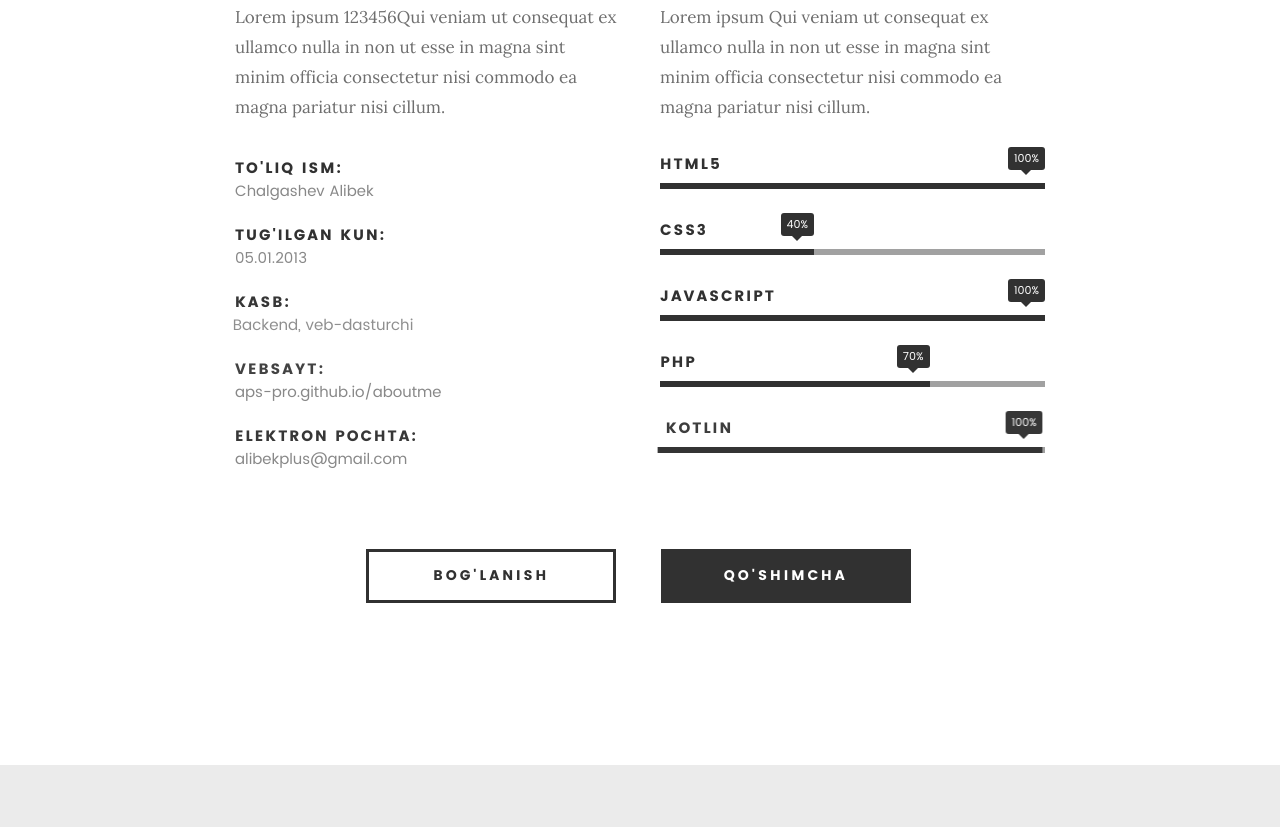
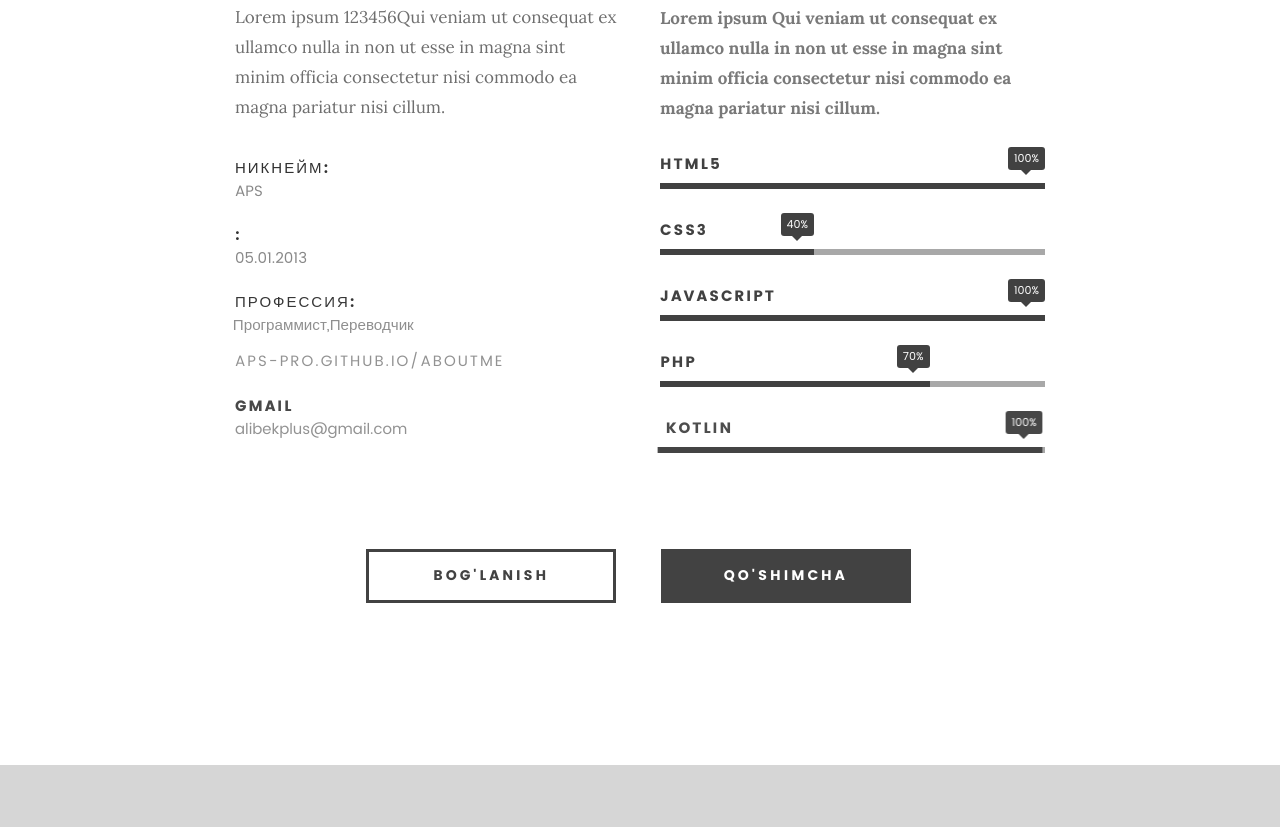
Before and after one commit to aps-pro/aboutme, a plain HTML site: page index.html in a window 1280 px wide. Shown: the part 1133-1960 px from the top of the page. Drawn offline with nearby package versions, Linux system fonts and the light colour scheme; animation ran at ten frames a second; files whose address does not match are found by name.

Commit message:
Update index.html

```diff
--- a/index.html
+++ b/index.html
@@ -7,7 +7,7 @@
    <!--- basic page needs
    ================================================== -->
    <meta charset="utf-8">
-	<title>Men Haqimda</title>
+	<title>APS</title>
 	<meta name="description" content="">
 	<meta name="author" content="">
 
@@ -130,23 +130,23 @@
 
    			<ul class="info-list">
    				<li>
-   					<strong data-aos="fade-left" data-aos-duration="2000" data-aos-delay="600">To'liq Ism:</strong>
-   					<span data-aos="zoom-out" data-aos-duration="2000" data-aos-delay="700">Chalgashev Alibek</span>
+   					<strong data-aos="fade-left" data-aos-duration="2000" data-aos-delay="600">Никнейм:</strong>
+   					<span data-aos="zoom-out" data-aos-duration="2000" data-aos-delay="700">APS</span>
    				</li>
    				<li>
-   					<strong data-aos="fade-left" data-aos-duration="2000" data-aos-delay="800">Tug'ilgan kun:</strong>
+   					<strong data-aos="fade-left" data-aos-duration="2000" data-aos-delay="800">:</strong>
    					<span data-aos="zoom-out" data-aos-delay="2000" data-aos-delay="900">05.01.2013</span>
    				</li>
    				<li>
-   					<strong data-aos="fade-left" data-aos-duration="2000" data-aos-delay="1000">Kasb:</strong>
-   					<span data-aos="zoom-out" data-aos-duration="2000" data-aos-delay="1100">Backend, veb-dasturchi</span>
+   					<strong data-aos="fade-left" data-aos-duration="2000" data-aos-delay="1000">Профессия:</strong>
+   					<span data-aos="zoom-out" data-aos-duration="2000" data-aos-delay="1100">Программист,Переводчик</span>
    				</li>
    				<li>
-   					<strong data-aos="fade-left" data-aos-duration="2000" data-aos-delay="1200">Vebsayt:</strong>
+   					<strong data-aos="fade-left" data-aos-duration="2000" data-aos-delay="1200"Мой вебсайт:</strong>
    					<span data-aos="zoom-out" data-aos-duration="2000">aps-pro.github.io/aboutme</span>
    				</li>
    				<li>
-   					<strong data-aos="fade-left" data-aos-duration="1400" data-aos-delay="1400">Elektron Pochta:</strong>
+   					<strong data-aos="fade-left" data-aos-duration="1400" data-aos-delay="1400">Gmail</strong>
    					<span data-aos="zoom-out" data-aos-duration="1500" data-aos-delay+"1500">alibekplus@gmail.com</span>
    				</li>
 
```
